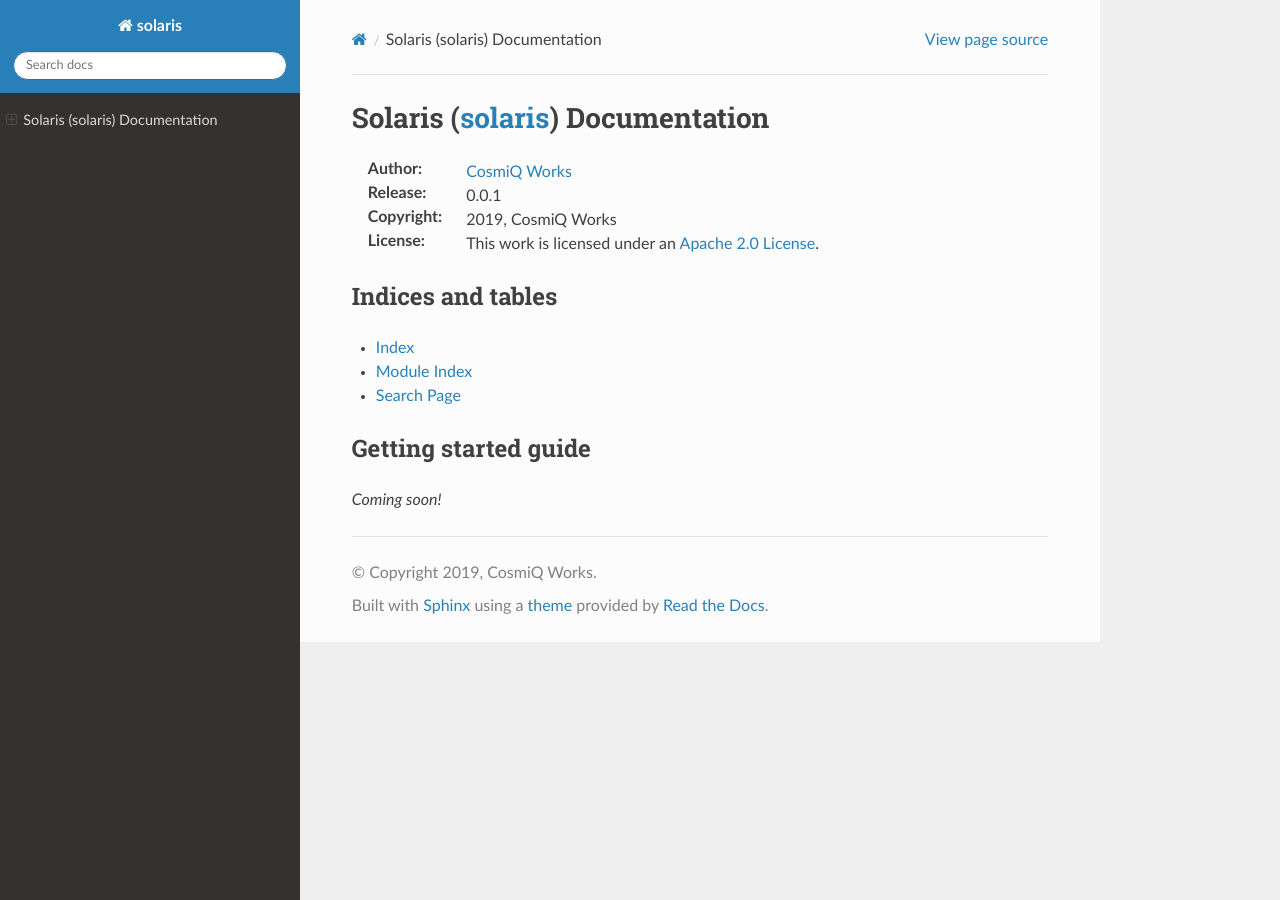
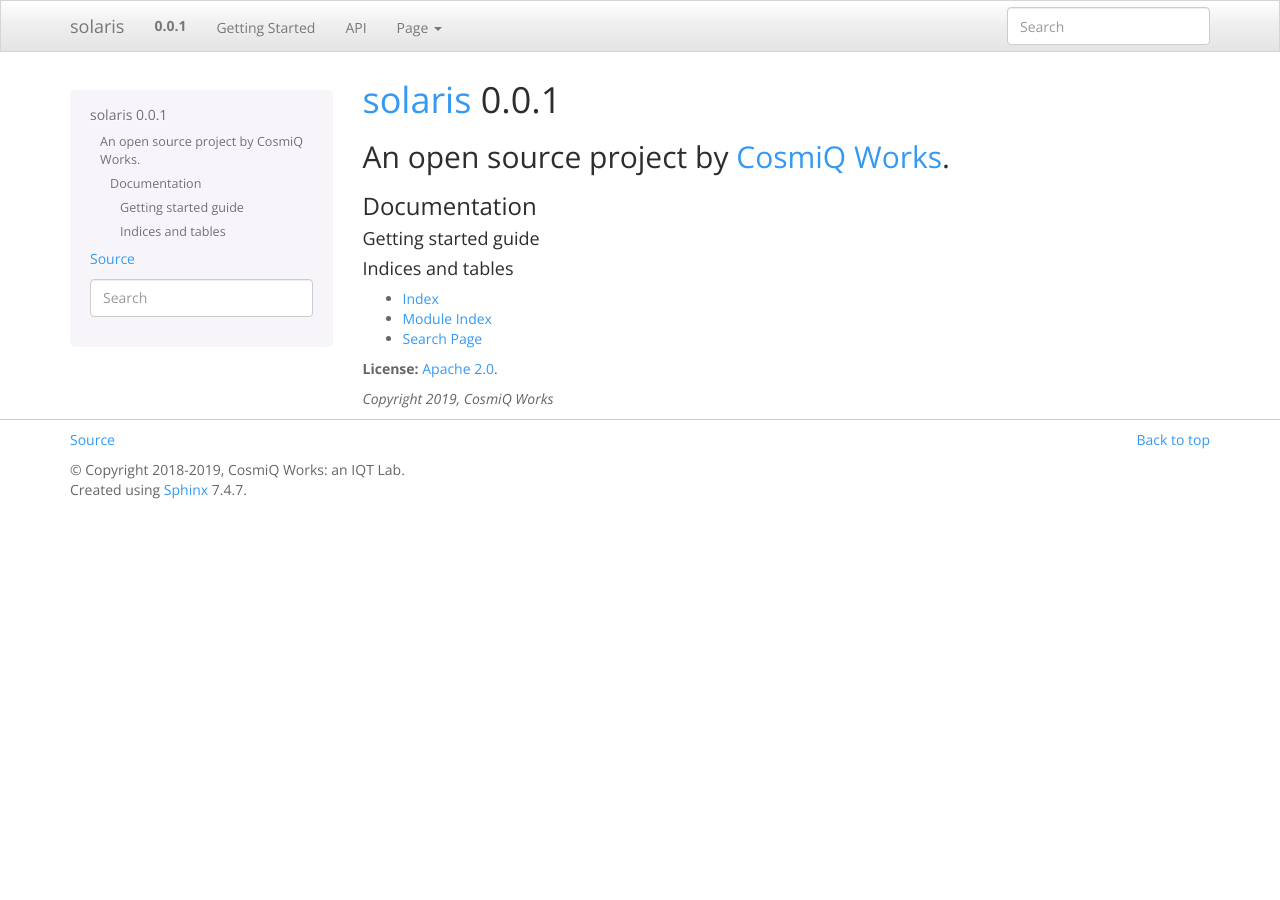
Before and after one commit to CosmiQ/solaris, a Sphinx documentation site: the page built from docs/index.rst, in a window 1280 px wide. Built offline with Sphinx 7.4.7, drawn with Linux system fonts in a browser that asks for light colours; formulas are drawn with MathJax 3; pages that are not in the unit, such as notebooks, are missing from menus.

Commit message:
updates to sphinx-bootstrap theme

```diff
--- a/docs/conf.py
+++ b/docs/conf.py
@@ -13,17 +13,21 @@
 # import os
 # import sys
 # sys.path.insert(0, os.path.abspath('.'))
+import solaris
 
-
+import sphinx_bootstrap_theme
 # -- Project information -----------------------------------------------------
 
 project = 'solaris'
 copyright = '2019, CosmiQ Works'
 author = 'CosmiQ Works'
 license = 'Apache 2.0'
+import time
+copyright = u'2018-{}, CosmiQ Works: an IQT Lab'.format(time.strftime("%Y"))
 
 # The full version, including alpha/beta/rc tags
-release = '0.0.1'
+release = solaris.__version__
+version = solaris.__version__
 
 
 # -- General configuration ---------------------------------------------------
@@ -85,12 +89,25 @@
 # The theme to use for HTML and HTML Help pages.  See the documentation for
 # a list of builtin themes.
 #
-html_theme = 'sphinx_rtd_theme'
+html_theme = 'bootstrap'
+html_theme_path = sphinx_bootstrap_theme.get_html_theme_path()
+
+html_theme_options = {
+    'source_link_position': "footer",
+    'bootswatch_theme': "spacelab",
+    'bootstrap_version': "3",
+    'navbar_links': [
+                     ("Getting Started", "getting_started"),
+                     ("API", "api/solaris/index")
+                     ],
+
+    }
+
 
 # Add any paths that contain custom static files (such as style sheets) here,
 # relative to this directory. They are copied after the builtin static files,
 # so a file named "default.css" will overwrite the builtin "default.css".
-html_static_path = ['_static']
+html_static_path = ['_build/_static']
 
 # Custom sidebar templates, must be a dictionary that maps document names
 # to template names.
@@ -160,7 +177,7 @@
     "geopandas": ('http://geopandas.org/', None),
     "rtree": ('http://toblerity.org/rtree/', None),
     "shapely": ('https://shapely.readthedocs.io/en/stable/', None),
-    "numpy": ('http://docs.scipy.org/doc/numpy/', None),
-    "scipy": ('http://docs.scipy.org/doc/scipy/reference', None),
+    'numpy': ('http://docs.scipy.org/doc/numpy/', None),
+    'scipy': ('http://docs.scipy.org/doc/scipy/reference/', None),
     'PyTorch': ('http://pytorch.org/docs/master/', None)
     }
--- a/docs/index.rst
+++ b/docs/index.rst
@@ -1,18 +1,26 @@
-Solaris (`solaris <https://github.com/cosmiq/solaris>`__) Documentation
-=============================================================================================
-:Author: `CosmiQ Works <https://www.cosmiqworks.org>`__
-:Release: |release|
-:Copyright: 2019, CosmiQ Works
-:License: This work is licensed under an `Apache 2.0 License`__.
 
-.. __: https://www.apache.org/licenses/LICENSE-2.0
+#######################################################################
+`solaris <https://github.com/cosmiq/solaris>`__ |release|
+#######################################################################
+
+*************************************************************************
+An open source project by `CosmiQ Works <https://www.cosmiqworks.org>`__.
+*************************************************************************
+
+
+.. __: https://github.com/CosmiQ/solaris/blob/master/LICENSE.txt
+
+Documentation
+=============
+Getting started guide
+---------------------
 
 .. toctree::
    :name: mastertoc
    :maxdepth: 3
    :glob:
 
-   api/index
+   api/solaris/index
 
 Indices and tables
 ------------------
@@ -21,6 +29,7 @@
 * :ref:`modindex`
 * :ref:`search`
 
-Getting started guide
----------------------
-*Coming soon!*
+
+**License:** `Apache 2.0`__.
+
+*Copyright 2019, CosmiQ Works*
--- a/solaris/__init__.py
+++ b/solaris/__init__.py
@@ -1 +1,3 @@
 from . import bin, data, eval, nets, raster, tile, utils, vector
+
+__version__ = "0.0.1"
```
Also changed, not shown: setup.py (+16 -2 lines).
